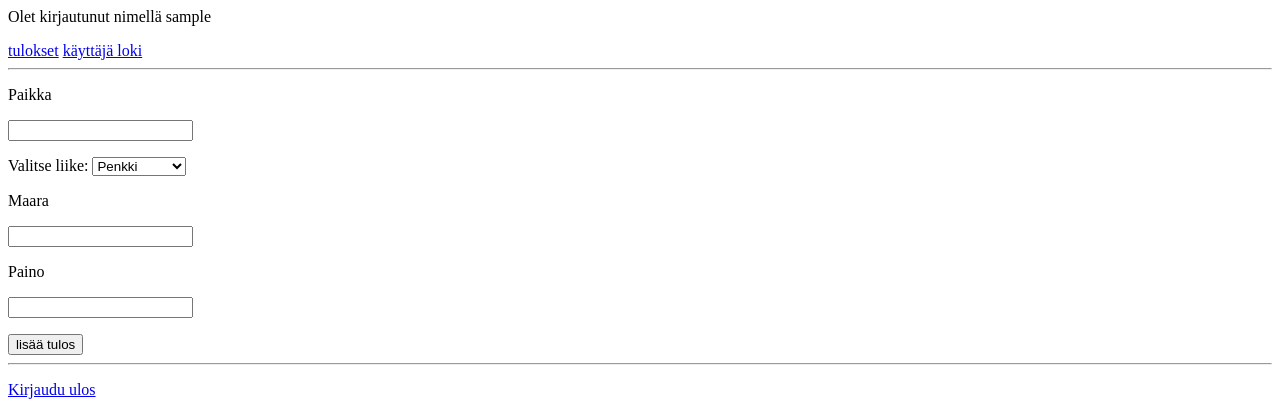
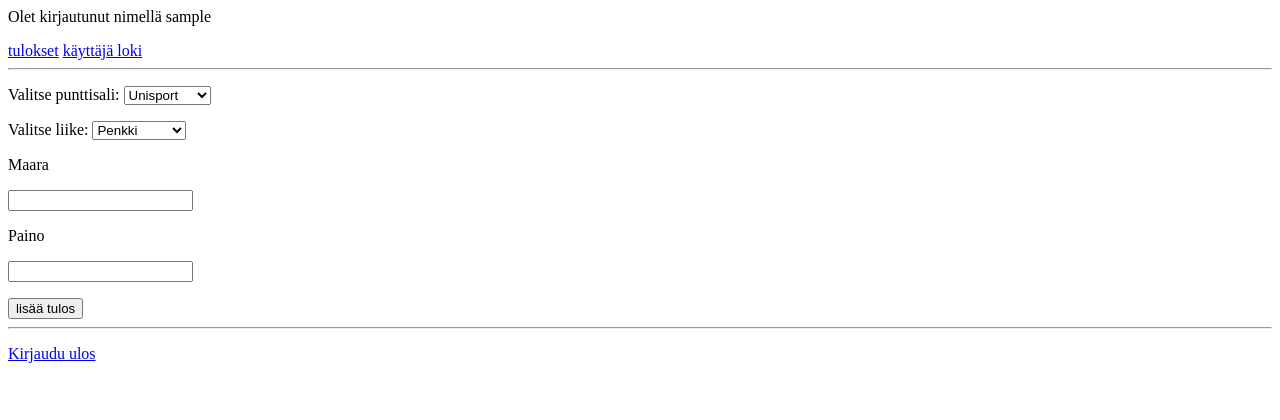
Before and after one commit to karvakasa/kuntosaliTilastointiSovellus, a Flask app: page / in a window 1280 px wide. Shown: the top 420 px of the page. Run offline with Flask 2, Linux system fonts and the light colour scheme; the visitor is signed in with stand-in values (Sample User, id 1).

Commit message:
stats adding works

```diff
--- a/app.py
+++ b/app.py
@@ -19,11 +19,27 @@ def index():
 @app.route("/add", methods=["POST"])
 def add():
     username = session.get("username")
-    paikka = request.form["paikka"]
+    punttisalinnimi = request.form["paikka"]
     liike = request.form["liike"]
     maara = request.form["maara"]
     paino = request.form["paino"]
-    sql = "INSERT INTO"
+    sql = "SELECT id FROM liike WHERE liike=:liike"
+    result = db.session.execute(sql, {"liike": liike})
+    liikeid = result.fetchone()[0]
+
+    sql = "SELECT id FROM paikka WHERE punttisalinnimi=:punttisalinnimi"
+    result = db.session.execute(sql, {"punttisalinnimi": punttisalinnimi})
+    punttisalinnimiid = result.fetchone()[0]
+
+    sql = "SELECT id FROM users WHERE username=:username"
+    result = db.session.execute(sql, {"username": username})
+    usernameid = result.fetchone()[0]
+
+    print(type(maara), 'maara', maara)
+
+    sql = "INSERT INTO userstats (maara, painomaara, paivamaara, liike_id, users_id, paikka_id) VALUES (:maara, :paino, NOW(), :liikeid, :usernameid, :punttisalinnimiid)"
+    db.session.execute(sql, {"maara": maara, "paino": paino, "liikeid": liikeid, "usernameid": usernameid, "punttisalinnimiid": punttisalinnimiid})
+    db.session.commit()
 
     return redirect("/")
 
--- a/templates/index.html
+++ b/templates/index.html
@@ -3,17 +3,27 @@
 <a href="/statistics">tulokset</a> <a href="/userlog">käyttäjä loki</a>
 <form action="/add" method="POST">
     <hr>
-    <p>Paikka</p>
-    <input type="Paikka" name="Paikka"></p>
-
-    <label for="liike">Valitse liike:</label>
-    <select name="liike" id="liike">
-        <option value="penkki">Penkki</option>
-        <option value="kyykky">Kyykky</option>
-        <option value="skottipenkki">Skottipenkki</option>
-        <option value="jalkaprassi">Jalkaprässi</option>
-        <option value="maastaveto">Maastaveto</option>
+    <p>
+    <label>Valitse punttisali:</label>
+    <select name="paikka">
+        <option value="Unisport">Unisport</option>
+        <option value="Elixia">Elixia</option>
+        <option value="Fressi">Fressi</option>
+        <option value="fitness24/7">fitness24/7</option>
+        <option value="Fit">Fit</option>
+        <option value="EasyFit">EasyFit</option>
     </select>
+    </p>
+    <p>
+    <label>Valitse liike:</label>
+    <select name="liike">
+        <option value="Penkki">Penkki</option>
+        <option value="Kyykky">Kyykky</option>
+        <option value="Skottipenkki">Skottipenkki</option>
+        <option value="Jalkaprassi">Jalkaprässi</option>
+        <option value="Maastaveto">Maastaveto</option>
+    </select>
+    </p>
     <p>Maara</p>
     <input type="Maara" name="maara"></p>
     <p>Paino</p>
```
